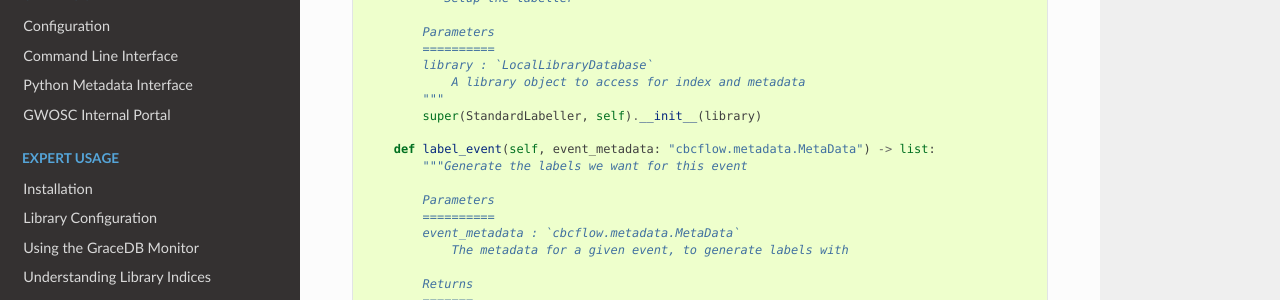
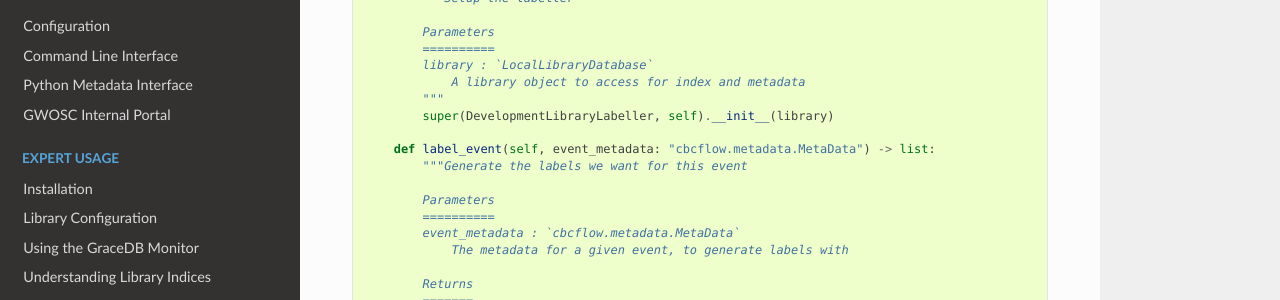
Before and after one commit to Rhiannon-Udall/cbcflow, a Sphinx documentation site: the page built from docs/source/library-index-labelling.rst, in a window 1280 px wide and 1400 px high, scrolled down 2845 px. Shown: the part 151-451 px from the top of the window. Built offline with Sphinx 7.4.7 and the Read the Docs theme 2.0.0, drawn with Linux system fonts in a browser that asks for light colours; some of the changed text lies outside the part shown.

Commit message:
Minor documentation improvments

```diff
--- a/docs/source/library-index-labelling.rst
+++ b/docs/source/library-index-labelling.rst
@@ -151,7 +151,7 @@ We present our example (as of time of writing) of how to implement a python scri
             library : `LocalLibraryDatabase`
                 A library object to access for index and metadata
             """
-            super(StandardLabeller, self).__init__(library)
+            super(DevelopmentLibraryLabeller, self).__init__(library)
 
         def label_event(self, event_metadata: "cbcflow.metadata.MetaData") -> list:
             """Generate the labels we want for this event
--- a/src/cbcflow/__init__.py
+++ b/src/cbcflow/__init__.py
@@ -1,3 +1,4 @@
+"""The core (and presently only) module for cbcflow"""
 from typing import Union
 
 from . import _version
```
Also changed, not shown: other parts of docs/source/library-index-labelling.rst (+1 -1 lines).
